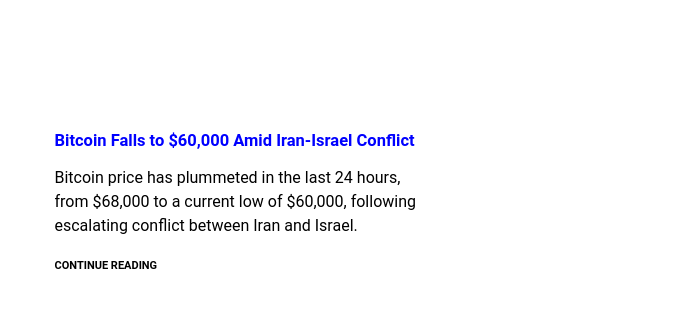
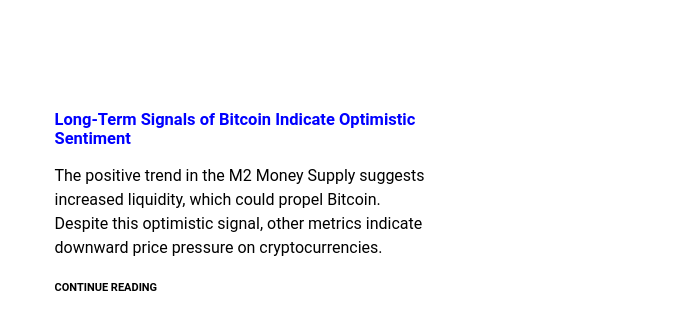
Before and after one commit to alfredalfie07/Bubble-News, a plain HTML site: page updates.html in a window 1280 px wide. Shown: the part 550-870 px from the top of the page, 606-1280 px from the left. Drawn offline with Linux system fonts and the light colour scheme.

Commit message:
Update updates.html

```diff
--- a/updates.html
+++ b/updates.html
@@ -76,14 +76,14 @@
                         <div class="blog-box">
                             <div class="blog-img">
                                 <a href="News1.html">
-                                    <img src="img/N/Updates/Upd1.png" alt="">
+                                    <img src="img/N/Updates/N22.png" alt="">
                                 </a>
                             </div>
                             <div class="blog-details">
                                 <a href="News1.html">
-                                    <h2 style="color: blue;"></style>Bitcoin Falls to $60,000 Amid Iran-Israel Conflict</h2>
+                                    <h2 style="color: blue;"></style>Long-Term Signals of Bitcoin Indicate Optimistic Sentiment</h2>
                                 </a>
-                                <p>Bitcoin price has plummeted in the last 24 hours, from $68,000 to a current low of $60,000, following escalating conflict between Iran and Israel.</p>
+                                <p>The positive trend in the M2 Money Supply suggests increased liquidity, which could propel Bitcoin. Despite this optimistic signal, other metrics indicate downward price pressure on cryptocurrencies.</p>
                                 <a href="News1.html">CONTINUE READING</a>
                             </div>
                             <h1>13/01</h1>
```
